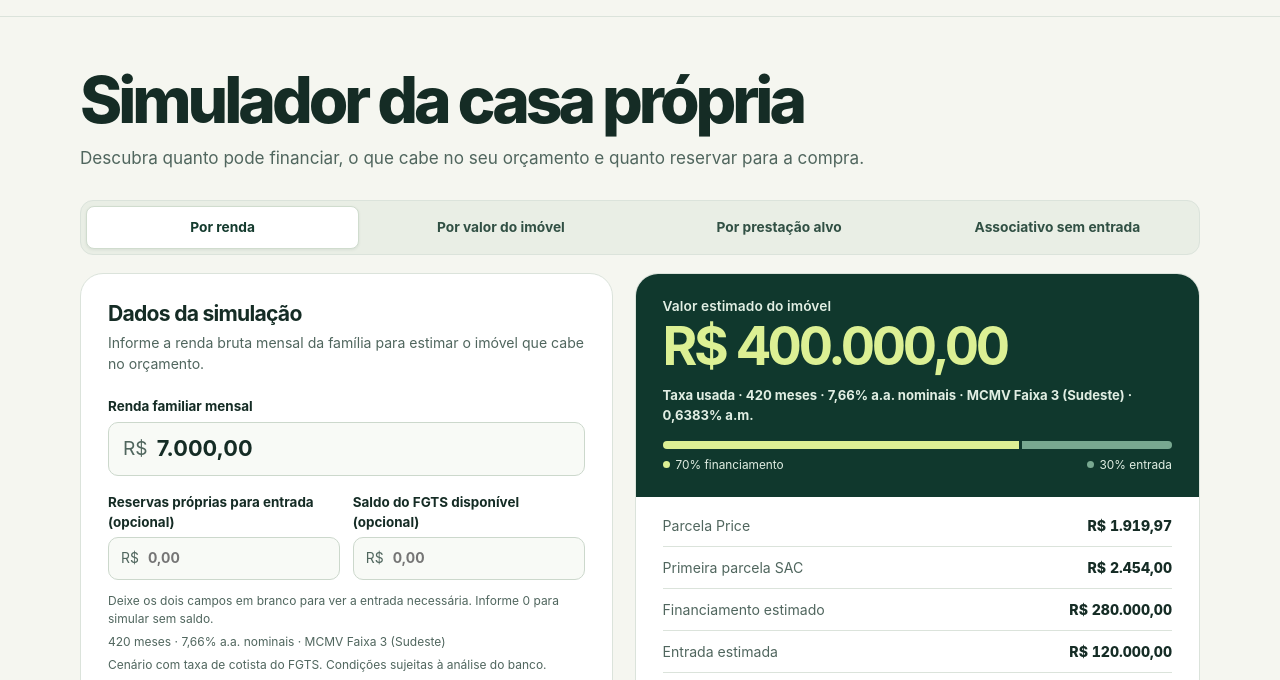
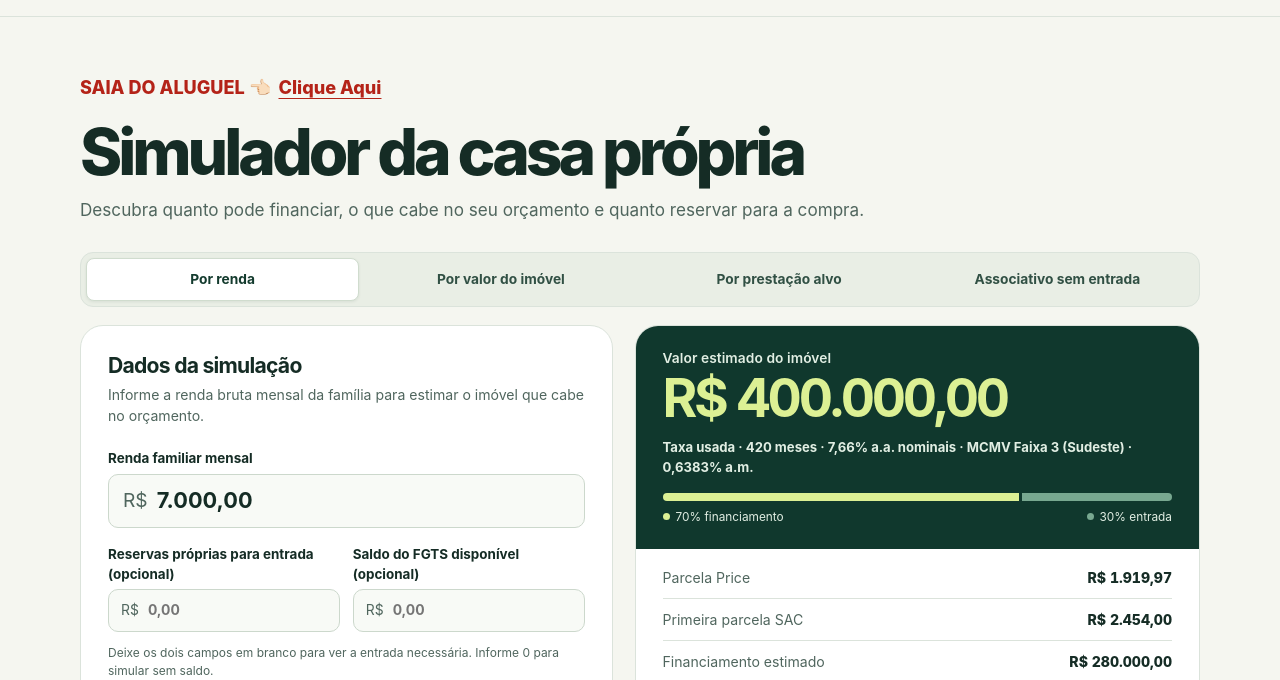
Before and after one commit to AugustoSeixasCorretorAvaliador/Linktree, a plain HTML site: page simular/index.html in a window 1280 px wide. Shown: the part 58-738 px from the top of the page. Drawn offline with Linux system fonts and the light colour scheme.

Commit message:
Adiciona chamada Saia do aluguel no topo do simulador

```diff
--- a/simular/index.html
+++ b/simular/index.html
@@ -23,6 +23,10 @@
     .brand-mark svg{width:21px;height:21px}
     .top a{font-size:.83rem;font-weight:650}
     .intro{padding:49px 0 29px}
+    .rent-cta{display:inline-flex;align-items:center;flex-wrap:wrap;column-gap:.4em;min-height:44px;margin:0 0 8px;color:#b42318;font-size:clamp(.92rem,2.4vw,1.13rem);font-weight:800;text-decoration:none}
+    .rent-cta .rent-cta-action{text-decoration:underline;text-underline-offset:.2em}
+    .rent-cta:hover{color:#8c1a11}
+    .rent-cta:focus-visible{outline:2px solid currentColor;outline-offset:4px}
     h1,h2,p,dl,dd{margin:0}
     h1{font-size:clamp(2.2rem,5.1vw,4rem);font-weight:780;letter-spacing:-.063em;line-height:1.05}
     .intro p{margin-top:12px;color:var(--muted);font-size:clamp(.94rem,1.9vw,1.07rem)}
@@ -110,6 +114,7 @@
   </header>
   <main class="wrap">
     <div class="intro">
+      <a class="rent-cta" href="https://hero.ia.br/Linktree/">SAIA DO ALUGUEL 👈🏻 <span class="rent-cta-action">Clique Aqui</span></a>
       <h1>Simulador da casa própria</h1>
       <p>Descubra quanto pode financiar, o que cabe no seu orçamento e quanto reservar para a compra.</p>
     </div>
```
